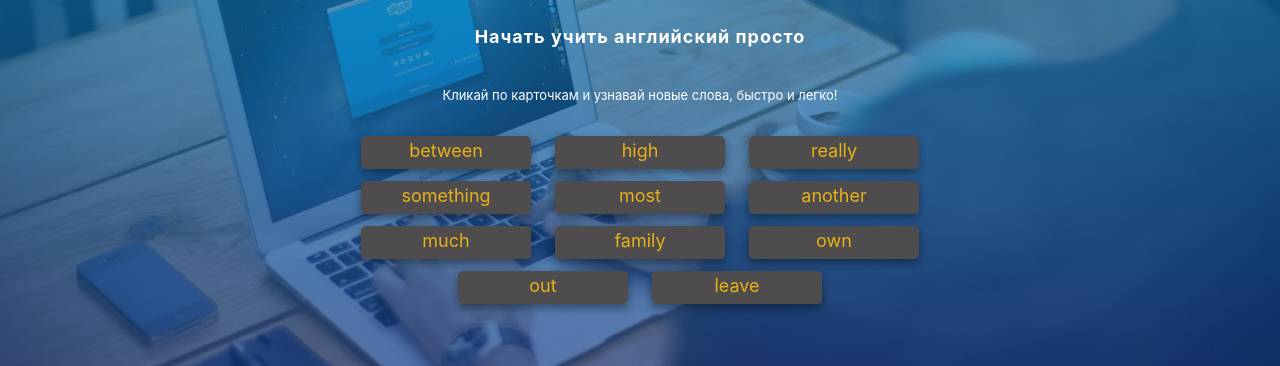
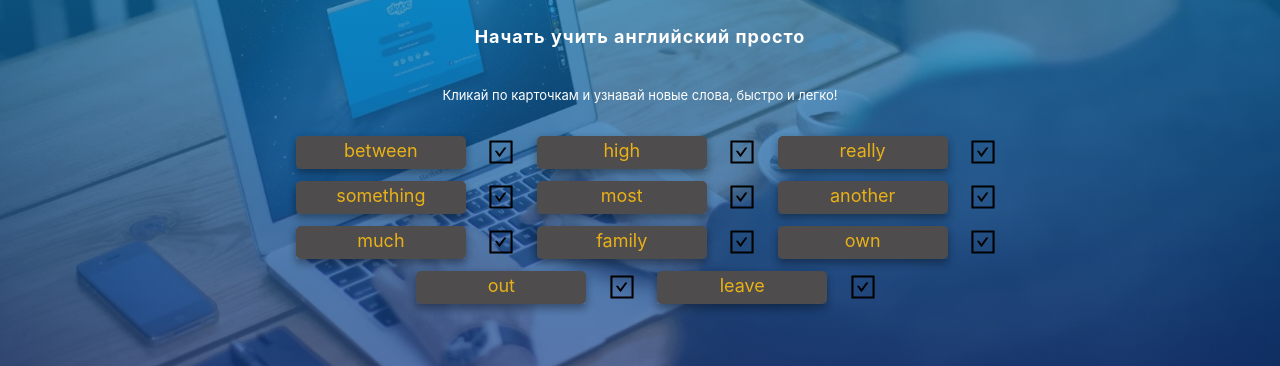
Before and after one commit to AlexeyVoloshin/learn-the-words, a React (Create React App) app: page / in a window 1280 px wide. Shown: the part 1860-2226 px from the top of the page. Built offline with nearby package versions, Linux system fonts and the light colour scheme.

Commit message:
add feature

```diff
--- a/src/component/Card/card.module.scss
+++ b/src/component/Card/card.module.scss
@@ -1,3 +1,10 @@
+.root {
+	display: flex;
+	align-items: center;
+	justify-content: space-around;
+	width: 33%;
+}
+
 .card {
 	font-size: 18px;
 	text-align: center;
@@ -7,6 +14,7 @@
 	height: 33px;
 	width: 170px;
 	margin: 0 12px 12px;
+
 	&.done {
 	  .cardInner {
 		 transform: rotateY(180deg);
@@ -35,6 +43,13 @@
 	padding: 6px 12px;
  }
 
+ .isRemembered {
+	 .cardFront,
+	 .cardBack {
+		 text-decoration: line-through;
+	 }
+ }
+
  .cardFront {
 	border-radius: 5px;
 	background-color: rgb(78, 76, 76);
@@ -48,3 +63,18 @@
 	border-radius: 5px;
 	transform: rotateY(180deg);
  }
+
+ .icons {
+	 position: relative;
+	 top: -6px;
+	 font-size: 26px;
+	 cursor: pointer;
+	 &:hover {
+		 color: #1BB95E;
+	 }
+ }
+
+ .noActive {
+	pointer-events: none;
+	color: #1BB95E;
+}
--- a/src/component/Card/index.js
+++ b/src/component/Card/index.js
@@ -1,5 +1,6 @@
 import React from 'react';
 import s from './Card.module.scss';
+import { CheckSquareOutlined } from '@ant-design/icons';
 const classNames = require('classnames');
 
 class CardComponent extends React.Component {
@@ -9,15 +10,36 @@ class CardComponent extends React.Component {
 	 */
 	state = {
 		done: false,
+		isRemembered: false,
+	}
+
+	handlerIsRememberClick = () => {
+		console.log('1');
+		/*
+			если позвать не объект а функцию то для реакта это некий тригер.
+		   что позови мне стейт тогда когда весь остальной стейт выполнится.
+			если состояние не завит от предыдущего то передавай обьект.
+			this.state иначе используй функци.
+		*/
+			// вторым параметром принимает props
+		this.setState({
+				isRemembered: true,
+				done: true,
+			}
+		);
 	}
 
 	handlerCardClick = () => {
 		/*
 			шаг 2. клик вызывает функцию setState которая меняет состояние компонента
 		*/
-		this.setState({
-			done: !this.state.done,
-		})
+		this.setState(({done, isRemembered}) =>{
+			if(!isRemembered) {
+				return {
+					done: !done,
+				}
+			}
+		});
 	}
 	/*
 		 шаг 3. состояние компонента поменялось и надо его перерендерить снова
@@ -28,12 +50,16 @@ class CardComponent extends React.Component {
 			и рисует с новым значением state
 		*/
 		const { eng, rus } = this.props;
-		const { done } = this.state;
+		const { done, isRemembered } = this.state;
 
 		return (
+			<div className={s.root}>
 				<div
 					onClick={this.handlerCardClick} // шаг 1. делаем клик
-				className={classNames(s.card, {[s.done]: done})}
+					className={classNames(s.card, {
+						[s.done]: done,
+						[s.isRemembered]: isRemembered,
+					})}
 				>
 					<div className={s.cardInner }>
 							<div className={s.cardFront}>
@@ -44,6 +70,18 @@ class CardComponent extends React.Component {
 							</div>
 					</div>
 				</div>
+				<div
+					className={classNames(s.icons, {
+						[s.noActive]: isRemembered,
+					})}
+				>
+					<CheckSquareOutlined
+
+
+						onClick={this.handlerIsRememberClick}
+					/>
+				</div>
+			</div>
 		);
 	}
 }
```
Lines whose indentation alone changed are shown as unchanged.
